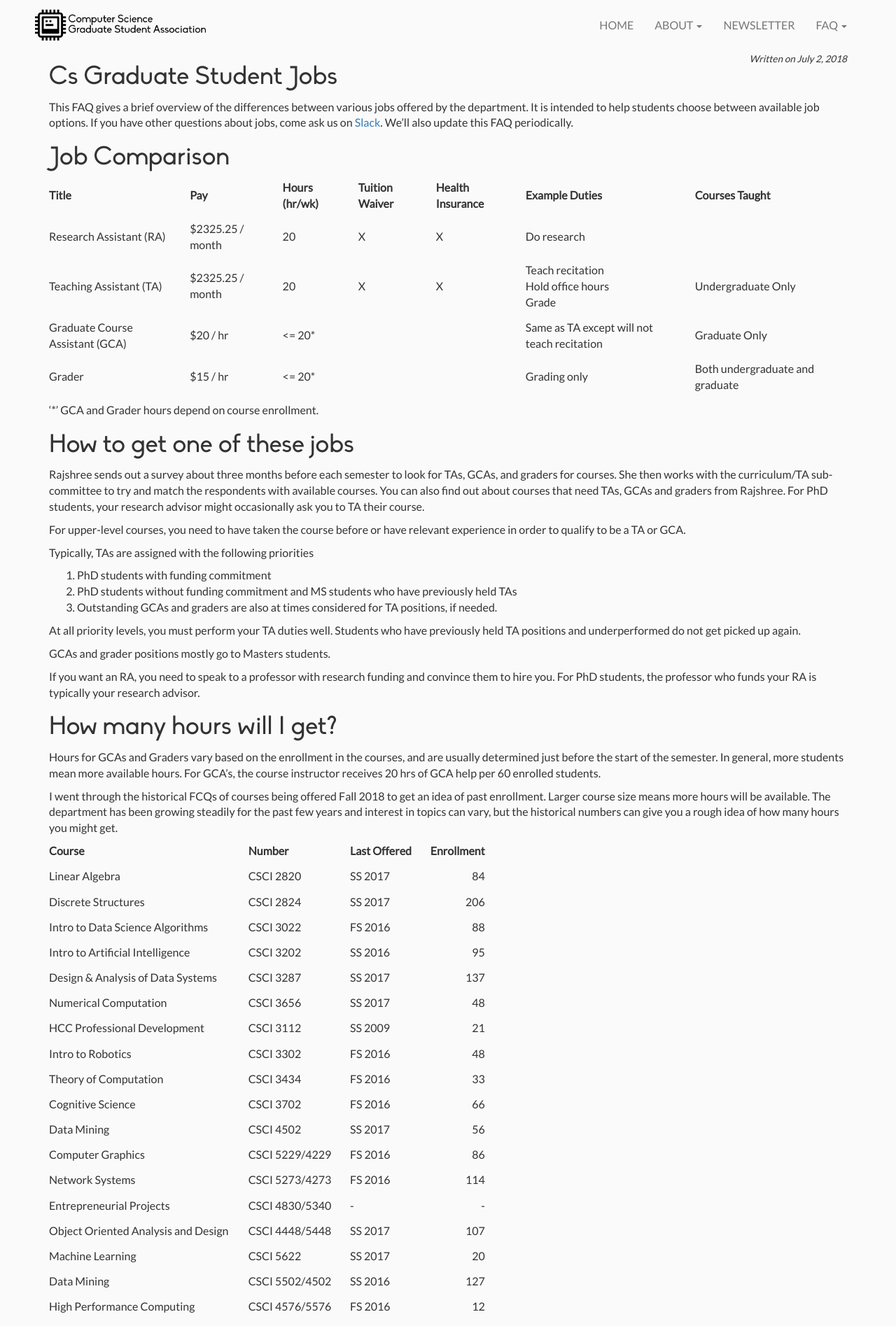
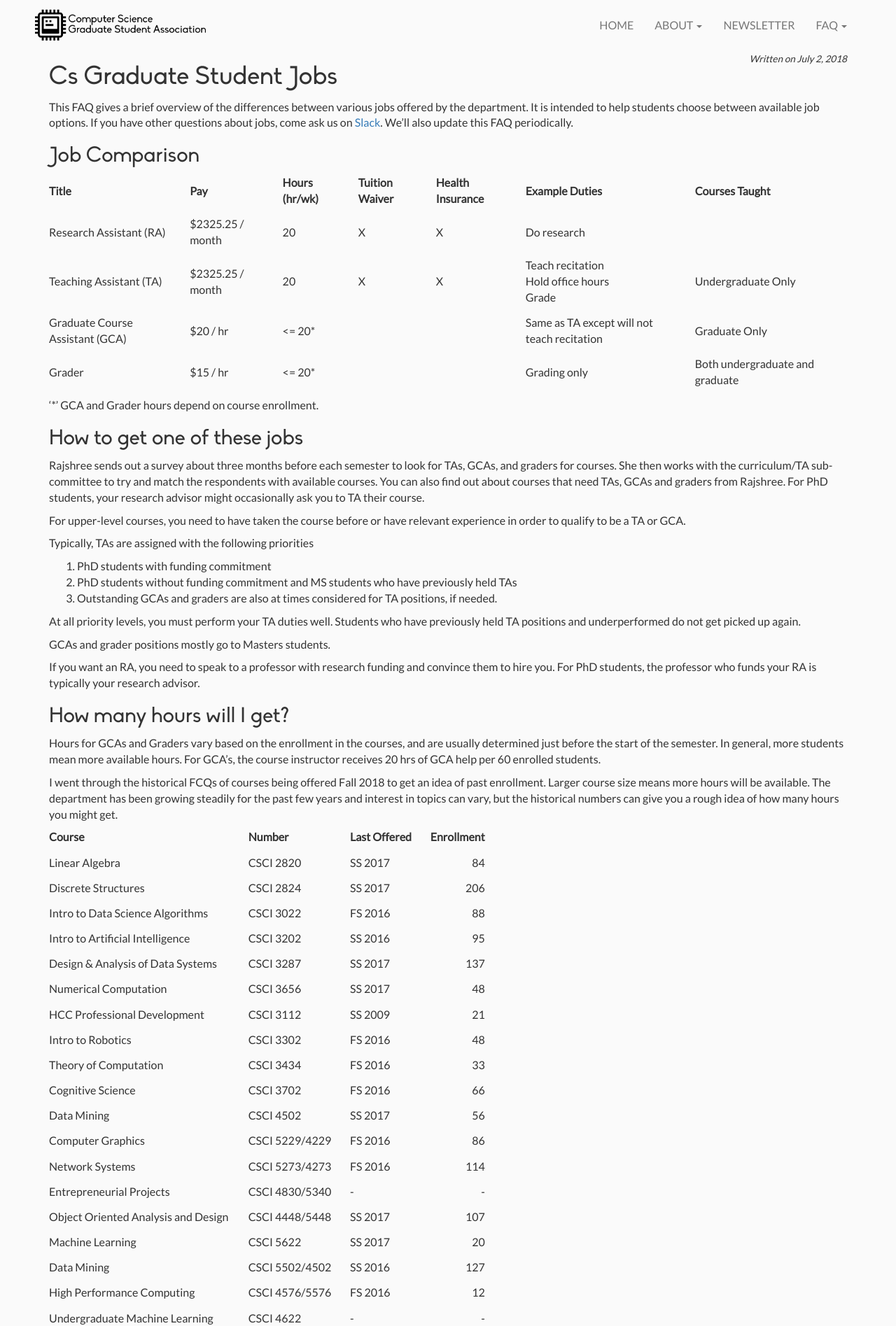
Before and after one commit to casassg/events-landing, a Jekyll site: the page built from _posts/2018-07-02-CS-Graduate-Student-Jobs.md, in a window 1280 px wide. Shown: the top 1895 px of the page at 70% size. Built offline with Jekyll 4.4.1, drawn with Linux system fonts in a browser that asks for light colours; nearby versions of some CDN libraries.

Commit message:
Change h1 to h2 because h1 title is autogenerated.

```diff
--- a/_posts/2018-07-02-CS-Graduate-Student-Jobs.md
+++ b/_posts/2018-07-02-CS-Graduate-Student-Jobs.md
@@ -4,7 +4,7 @@
 
 This FAQ gives a brief overview of the differences between various jobs offered by the department. It is intended to help students choose between available job options. If you have other questions about jobs, come ask us on [Slack](https://boulder-cs-grads.slack.com/). We'll also update this FAQ periodically.
 
-# Job Comparison
+## Job Comparison
 
 <style>
 th,td{
@@ -67,7 +67,7 @@
 
 '*' GCA and Grader hours depend on course enrollment.
 
-# How to get one of these jobs
+## How to get one of these jobs
 
 Rajshree sends out a survey about three months before each semester to look for TAs, GCAs, and graders for courses. She then works with the curriculum/TA sub-committee to try and match the respondents with available courses. You can also find out about courses that need TAs, GCAs and graders from Rajshree. For PhD students, your research advisor might occasionally ask you to TA their course.
 
@@ -85,7 +85,7 @@
 
 If you want an RA, you need to speak to a professor with research funding and convince them to hire you. For PhD students, the professor who funds your RA is typically your research advisor.
 
-# How many hours will I get?
+## How many hours will I get?
 
 Hours for GCAs and Graders vary based on the enrollment in the courses, and are usually determined just before the start of the semester. In general, more students mean more available hours. For GCA's, the course instructor receives 20 hrs of GCA help per 60 enrolled students.
 
@@ -280,7 +280,7 @@
   </tr>
 </table>
 
-# Maximum Hours
+## Maximum Hours
 
 The university limits how many hours you can work in university positions:
 
@@ -292,6 +292,6 @@
 
 From [Student Employment FAQs](https://www.colorado.edu/studentemployment/faqs)
 
-# Other On-Campus Jobs
+## Other On-Campus Jobs
 
 Other on-campus jobs are listed at the [Student Employment Office website](https://www.colorado.edu/studentemployment/find-job). These may be especially interesting to you if you are on a F1 or J1 visa, as you can only work on campus.
```
